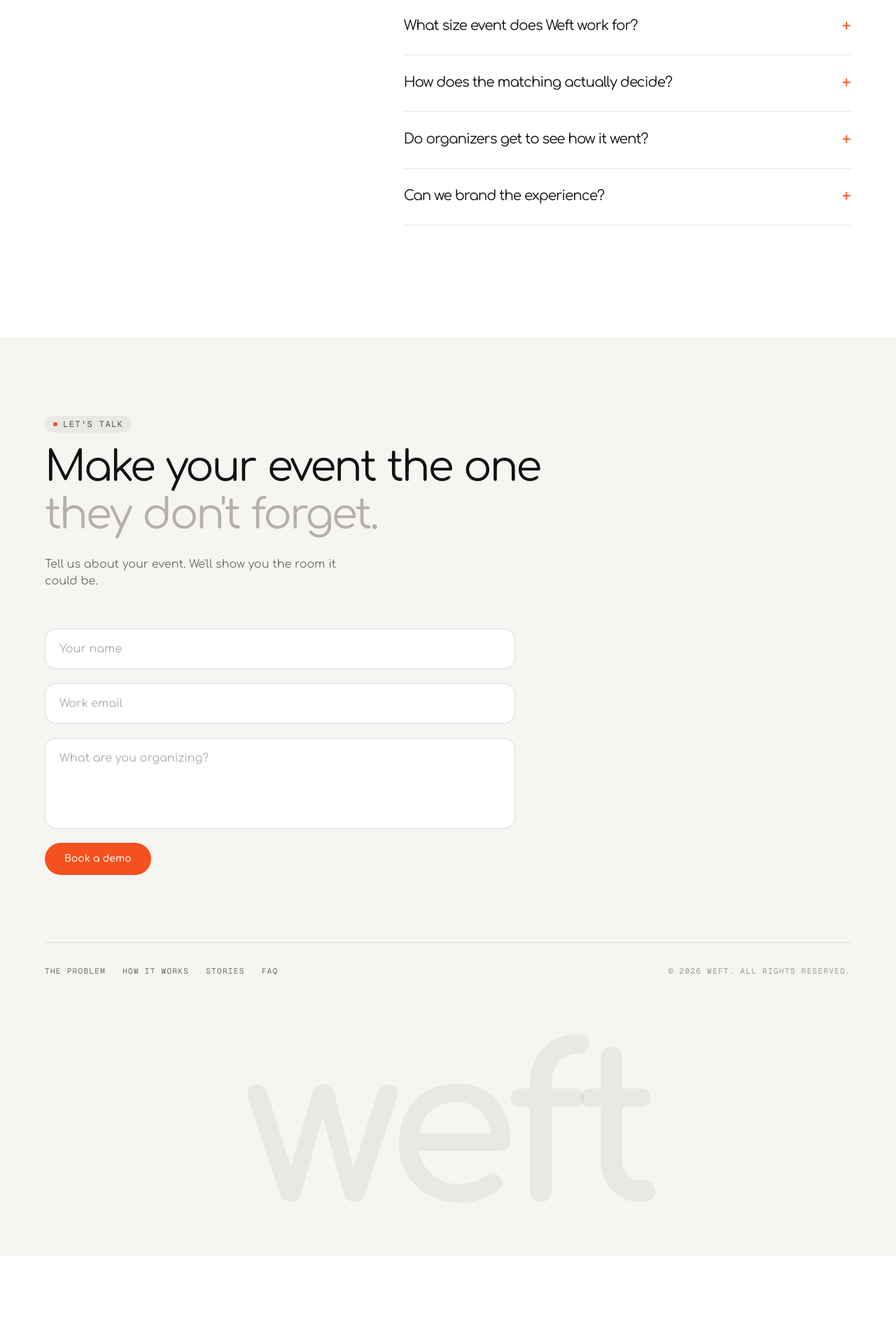
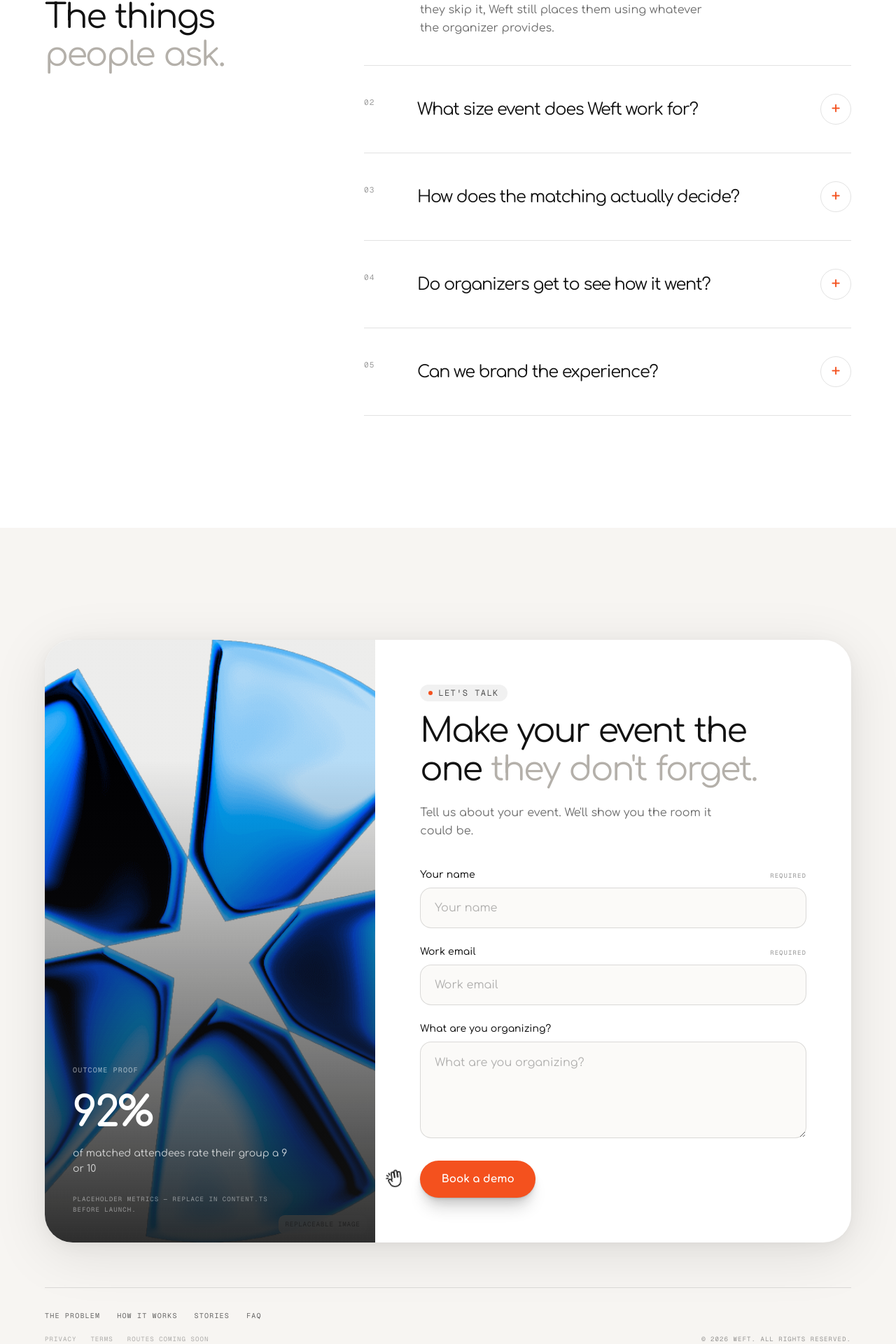
Before and after one commit to weftnow/web-frontend, a Next.js app: page / in a window 1280 px wide. Shown: the part 6956-8876 px from the top of the page at 70% size. Before the commit the page ends 8750 px from the top, so only its background shows below. Built offline with nearby package versions, Linux system fonts and the light colour scheme.

Commit message:
feat: polish FAQ contact and footer

```diff
--- a/components/sections/Contact.tsx
+++ b/components/sections/Contact.tsx
@@ -1,77 +1,177 @@
 "use client";
 
 import { content } from "@/content";
+import { Eyebrow } from "@/components/ui/Eyebrow";
+import { MediaPlaceholder } from "@/components/ui/MediaPlaceholder";
+import { PremiumButton } from "@/components/ui/PremiumButton";
 import { RevealText } from "@/components/ui/RevealText";
-import { Eyebrow } from "@/components/ui/Eyebrow";
-import { PillButton } from "@/components/ui/PillButton";
 
 export function Contact() {
-  const { contact, nav } = content;
+  const { contact, media, nav, reveal } = content;
+  const proof = reveal.stats[0];
 
   return (
-    <footer id="contact" className="relative overflow-hidden bg-bone px-6 pt-28 md:px-10">
+    <footer
+      id="contact"
+      className="relative overflow-hidden bg-bone px-6 pt-28 md:px-10 md:pt-40"
+    >
       <div className="mx-auto w-full max-w-6xl">
+        <div className="grid overflow-hidden rounded-[2rem] bg-paper shadow-[var(--shadow-media)] lg:grid-cols-[minmax(320px,0.82fr)_minmax(0,1.18fr)] lg:rounded-[2.5rem]">
+          <div className="relative min-h-[380px] overflow-hidden lg:min-h-[720px]">
+            <MediaPlaceholder
+              className="absolute inset-0 h-full w-full"
+              media={media.contact}
+              sizes="(max-width: 1023px) 100vw, 480px"
+            />
+            <div
+              aria-hidden="true"
+              className="absolute inset-0 bg-[linear-gradient(180deg,rgba(18,18,18,0.04)_20%,rgba(18,18,18,0.88)_100%)]"
+            />
+            <div className="absolute inset-x-0 bottom-0 p-7 text-paper sm:p-9 lg:p-10">
+              <p className="font-meta text-[10px] text-paper/58">Outcome proof</p>
+              <p className="mt-5 font-display text-5xl font-bold tabular-nums sm:text-6xl">
+                {proof.value}
+                {proof.suffix}
+              </p>
+              <p className="mt-3 max-w-xs text-sm leading-relaxed text-paper/76">
+                {proof.label}
+              </p>
+              <p className="font-meta mt-6 max-w-xs text-[9px] leading-relaxed text-paper/48">
+                {reveal.statsNote}
+              </p>
+            </div>
+          </div>
+
+          <div className="px-7 py-12 sm:px-10 lg:px-14 lg:py-16 xl:px-16">
             <div className="flex flex-col items-start gap-4">
               <Eyebrow>{contact.eyebrow}</Eyebrow>
               <RevealText
                 as="h2"
                 lines={contact.headline}
-            className="max-w-3xl text-4xl text-ink md:text-6xl"
+                className="max-w-2xl text-4xl text-ink md:text-5xl"
               />
-          <p className="mt-2 max-w-md text-base text-ink/60">{contact.body}</p>
+              <p className="mt-1 max-w-md text-base leading-relaxed text-ink/62">
+                {contact.body}
+              </p>
             </div>
 
             <form
-          className="mt-14 grid max-w-2xl gap-5"
-          onSubmit={(e) => {
-            e.preventDefault();
-            // Stub: no network submission in this build.
+              className="mt-10 grid gap-6"
+              onSubmit={(event) => {
+                event.preventDefault();
               }}
             >
-          <input
+              <ContactField
+                autoComplete="name"
+                id="contact-name"
+                label={contact.fields.name}
+                placeholder={contact.fields.name}
                 required
                 type="text"
-            placeholder={contact.fields.name}
-            className="w-full rounded-2xl border border-ink/15 bg-paper px-5 py-4 text-ink outline-none transition-colors placeholder:text-ink/35 focus:border-ember"
               />
-          <input
+              <ContactField
+                autoComplete="email"
+                id="contact-email"
+                label={contact.fields.email}
+                placeholder={contact.fields.email}
                 required
                 type="email"
-            placeholder={contact.fields.email}
-            className="w-full rounded-2xl border border-ink/15 bg-paper px-5 py-4 text-ink outline-none transition-colors placeholder:text-ink/35 focus:border-ember"
               />
+
+              <div className="grid gap-2">
+                <label className="text-sm font-medium text-ink" htmlFor="contact-event">
+                  {contact.fields.event}
+                </label>
                 <textarea
+                  className="min-h-32 w-full resize-y rounded-2xl border border-ink/14 bg-bone/50 px-5 py-4 text-base leading-relaxed text-ink outline-none transition-[border-color,box-shadow,background-color] duration-200 placeholder:text-ink/32 focus:border-signal focus:bg-paper focus:shadow-[0_0_0_3px_rgba(0,144,222,0.14)]"
+                  id="contact-event"
+                  name="event"
+                  placeholder={contact.fields.event}
                   rows={4}
-            placeholder={contact.fields.event}
-            className="w-full resize-none rounded-2xl border border-ink/15 bg-paper px-5 py-4 text-ink outline-none transition-colors placeholder:text-ink/35 focus:border-ember"
                 />
-          <div>
-            <PillButton>{contact.cta}</PillButton>
+              </div>
+
+              <div className="mt-2">
+                <PremiumButton tone="ember" type="submit">
+                  {contact.cta}
+                </PremiumButton>
               </div>
             </form>
+          </div>
+        </div>
 
-        <div className="mt-24 flex flex-wrap items-center justify-between gap-6 border-t border-ink/10 py-8">
-          <nav className="flex flex-wrap gap-6">
-            {nav.links.map((l) => (
+        <div className="mt-16 grid gap-8 border-t border-ink/12 py-8 md:grid-cols-[1fr_auto] md:items-end">
+          <div className="grid gap-5">
+            <nav aria-label="Footer navigation" className="flex flex-wrap gap-x-6 gap-y-3">
+              {nav.links.map((link) => (
                 <a
-                key={l.href}
-                href={l.href}
-                className="font-meta text-[11px] text-ink/60 transition-colors hover:text-ink"
+                  className="font-meta rounded-sm text-[10px] text-ink/62 transition-colors duration-200 hover:text-ink focus-visible:outline-3 focus-visible:outline-offset-4 focus-visible:outline-signal"
+                  href={link.href}
+                  key={link.href}
                 >
-                {l.label}
+                  {link.label}
                 </a>
               ))}
             </nav>
-          <p className="font-meta text-[11px] text-ink/40">{contact.copyright}</p>
+            <div className="flex flex-wrap gap-x-5 gap-y-2">
+              <span aria-disabled="true" className="font-meta text-[9px] text-ink/32">
+                Privacy
+              </span>
+              <span aria-disabled="true" className="font-meta text-[9px] text-ink/32">
+                Terms
+              </span>
+              <span className="font-meta text-[9px] text-ink/32">Routes coming soon</span>
+            </div>
+          </div>
+          <p className="font-meta text-[9px] text-ink/42 md:text-right">
+            {contact.copyright}
+          </p>
         </div>
       </div>
 
-      {/* Giant woven wordmark */}
-      <div className="relative mt-4 flex justify-center overflow-hidden">
-        <span className="font-display block select-none text-[24vw] font-bold leading-none text-ink/[0.06]">
+      <div className="relative mx-auto mt-2 flex max-w-[100rem] justify-center overflow-hidden pt-10">
+        <span aria-hidden="true" className="absolute left-[-8%] top-[45%] h-px w-[116%] -rotate-6 bg-ember/25" />
+        <span aria-hidden="true" className="absolute left-[-8%] top-[56%] h-px w-[116%] rotate-5 bg-signal/20" />
+        <span aria-hidden="true" className="absolute left-[-8%] top-[68%] h-px w-[116%] -rotate-2 bg-ember/15" />
+        <span aria-hidden="true" className="absolute left-[-8%] top-[78%] h-px w-[116%] rotate-3 bg-signal/15" />
+        <span className="font-display relative block select-none text-[24vw] font-bold leading-[0.72] text-ink/[0.07]">
           {contact.wordmark}
         </span>
       </div>
     </footer>
   );
 }
+
+function ContactField({
+  autoComplete,
+  id,
+  label,
+  placeholder,
+  required,
+  type,
+}: {
+  autoComplete: string;
+  id: string;
+  label: string;
+  placeholder: string;
+  required?: boolean;
+  type: "email" | "text";
+}) {
+  return (
+    <div className="grid gap-2">
+      <label className="flex items-baseline justify-between gap-4 text-sm font-medium text-ink" htmlFor={id}>
+        <span>{label}</span>
+        {required ? <span className="font-meta text-[9px] text-ink/38">Required</span> : null}
+      </label>
+      <input
+        autoComplete={autoComplete}
+        className="min-h-14 w-full rounded-2xl border border-ink/14 bg-bone/50 px-5 py-4 text-base text-ink outline-none transition-[border-color,box-shadow,background-color] duration-200 placeholder:text-ink/32 focus:border-signal focus:bg-paper focus:shadow-[0_0_0_3px_rgba(0,144,222,0.14)]"
+        id={id}
+        name={id.replace("contact-", "")}
+        placeholder={placeholder}
+        required={required}
+        type={type}
+      />
+    </div>
+  );
+}
--- a/components/sections/Faq.tsx
+++ b/components/sections/Faq.tsx
@@ -5,6 +5,7 @@
 import { SectionShell } from "@/components/ui/SectionShell";
 import { RevealText } from "@/components/ui/RevealText";
 import { Eyebrow } from "@/components/ui/Eyebrow";
+import { getNextOpenIndex } from "@/lib/interactions";
 import { AnimatePresence, motion } from "motion/react";
 
 export function Faq() {
@@ -13,29 +14,41 @@
 
   return (
     <SectionShell id="faq" act="light">
-      <div className="grid gap-14 lg:grid-cols-[1fr_1.4fr]">
-        <div className="flex flex-col items-start gap-4">
+      <div className="grid gap-16 lg:grid-cols-[minmax(0,0.54fr)_minmax(0,1fr)] lg:gap-20">
+        <div className="flex flex-col items-start gap-4 lg:sticky lg:top-36 lg:self-start">
           <Eyebrow>{faq.eyebrow}</Eyebrow>
           <RevealText
             as="h2"
             lines={faq.headline}
-            className="text-4xl text-ink md:text-5xl"
+            className="max-w-sm text-4xl text-ink md:text-5xl"
           />
         </div>
 
-        <div className="flex flex-col">
+        <div className="flex flex-col border-b border-ink/12">
           {faq.items.map((item, i) => {
             const isOpen = open === i;
+            const answerId = `faq-answer-${i}`;
+            const questionId = `faq-question-${i}`;
+
             return (
-              <div key={i} className="border-t border-ink/10 last:border-b">
+              <div key={item.q} className="border-t border-ink/12">
                 <button
+                  aria-controls={answerId}
+                  aria-expanded={isOpen}
+                  id={questionId}
                   type="button"
-                  onClick={() => setOpen(isOpen ? null : i)}
-                  className="flex w-full items-center justify-between gap-4 py-6 text-left"
+                  onClick={() => setOpen((current) => getNextOpenIndex(current, i))}
+                  className="grid w-full grid-cols-[2.5rem_minmax(0,1fr)_2.75rem] items-center gap-3 py-8 text-left transition-colors duration-200 focus-visible:relative focus-visible:z-10 focus-visible:rounded-2xl focus-visible:outline-3 focus-visible:outline-offset-4 focus-visible:outline-signal md:grid-cols-[3.5rem_minmax(0,1fr)_3rem] md:gap-5 md:py-10 [@media(hover:hover)_and_(pointer:fine)]:hover:bg-ink/[0.025]"
                 >
-                  <span className="font-display text-lg text-ink md:text-xl">{item.q}</span>
+                  <span className="font-meta self-start pt-1 text-[11px] tabular-nums text-ink/42">
+                    {String(i + 1).padStart(2, "0")}
+                  </span>
+                  <span className="text-pretty font-display text-xl leading-snug text-ink md:text-2xl">
+                    {item.q}
+                  </span>
                   <span
-                    className={`text-2xl text-ember transition-transform duration-300 ${
+                    aria-hidden="true"
+                    className={`grid h-11 w-11 place-items-center justify-self-end rounded-full border border-ink/12 text-2xl leading-none text-ember transition-transform duration-200 ${
                       isOpen ? "rotate-45" : ""
                     }`}
                   >
@@ -45,13 +58,20 @@
                 <AnimatePresence initial={false}>
                   {isOpen && (
                     <motion.div
+                      aria-labelledby={questionId}
+                      id={answerId}
+                      role="region"
                       initial={{ height: 0, opacity: 0 }}
                       animate={{ height: "auto", opacity: 1 }}
-                      exit={{ height: 0, opacity: 0 }}
-                      transition={{ duration: 0.3, ease: [0.22, 1, 0.36, 1] }}
+                      exit={{
+                        height: 0,
+                        opacity: 0,
+                        transition: { duration: 0.18, ease: [0.22, 1, 0.36, 1] },
+                      }}
+                      transition={{ duration: 0.24, ease: [0.22, 1, 0.36, 1] }}
                       className="overflow-hidden"
                     >
-                      <p className="max-w-xl pb-6 text-base leading-relaxed text-ink/60">
+                      <p className="max-w-[62ch] pb-8 pl-[3.25rem] pr-14 text-base leading-relaxed text-ink/62 md:pb-10 md:pl-[5rem] md:pr-20">
                         {item.a}
                       </p>
                     </motion.div>
```
Also changed, not shown: 2 other files (tests, documents, lock files or other folders). Lines whose indentation alone changed are shown as unchanged.
